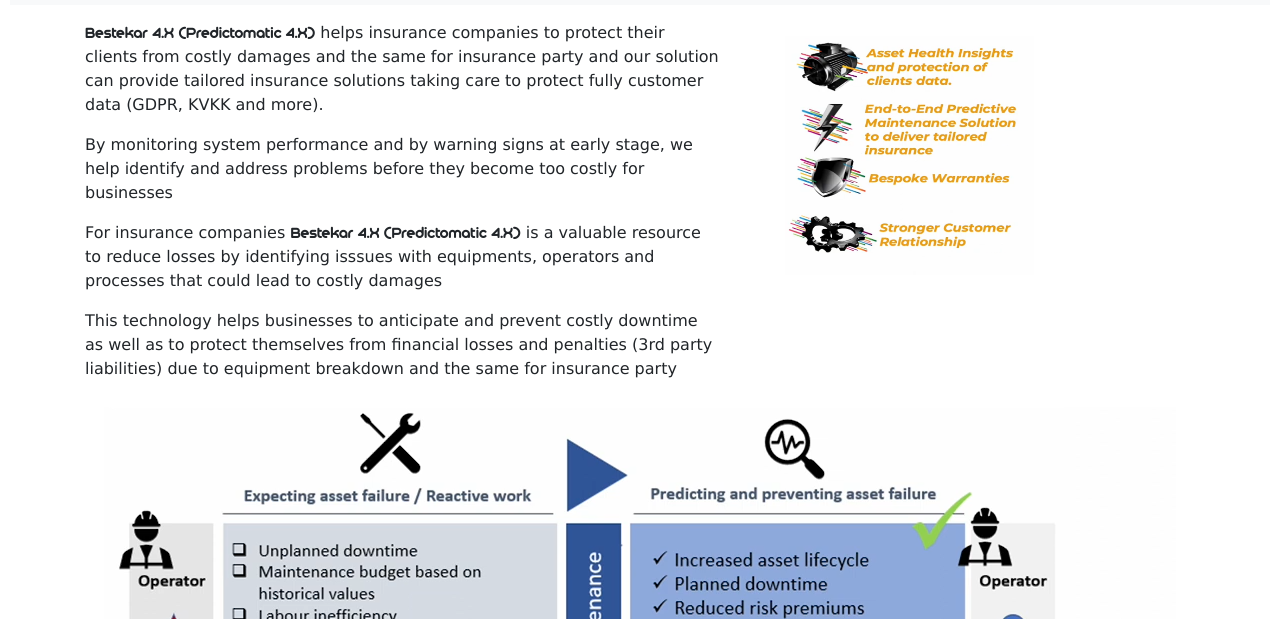
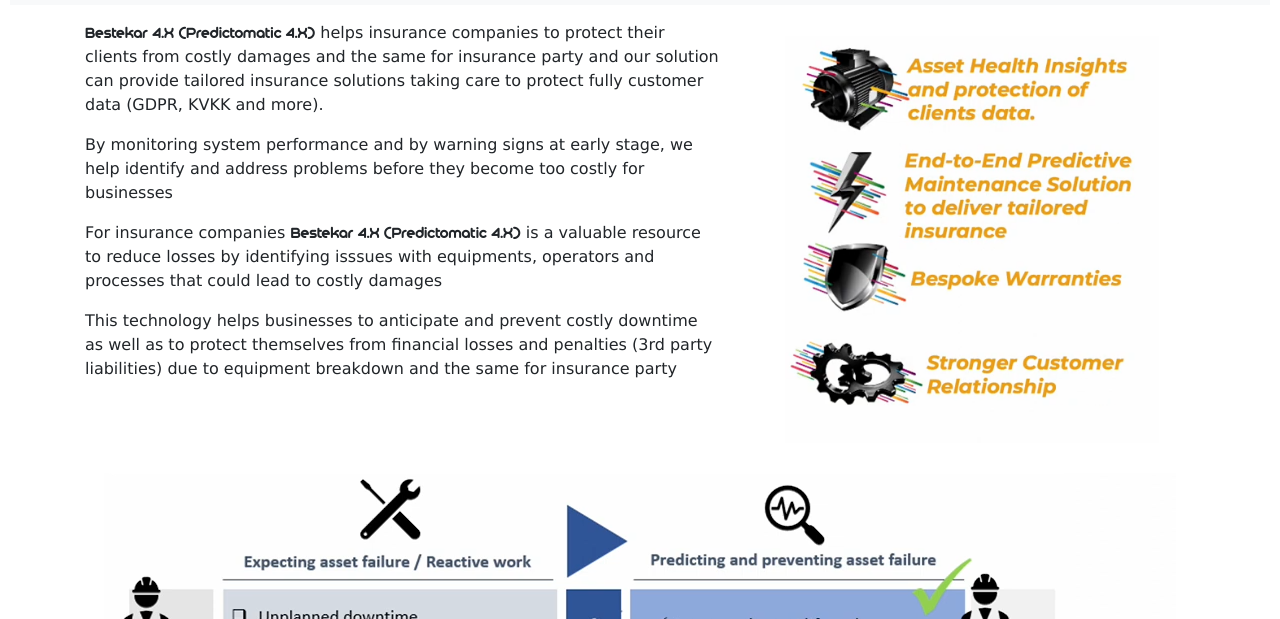
Before and after one commit to codingwithmeow/casestudy2, a plain HTML site: page risk.html in a window 1280 px wide. Shown: the part 181-800 px from the top of the page. Drawn offline with Linux system fonts and the light colour scheme.

Commit message:
Update risk.html

```diff
--- a/risk.html
+++ b/risk.html
@@ -40,7 +40,7 @@
     <div class="col-xl-5 col-lg-6 col-md-6">
       <div class="card side-page col-xl-12 col-lg-12 col-md-12 col-sm-5 offset-sm-4 col-6 offset-3 offset-md-0">
         <div class="card-body">
-          <img src="images/9.png" alt="" width="461" height="502" class="img-fluid w-60"/></div>
+          <img src="images/9.png" alt="" width="461" height="502" class="img-fluid w-100 h-100"/></div>
       </div>
     </div>
     </div>
```
